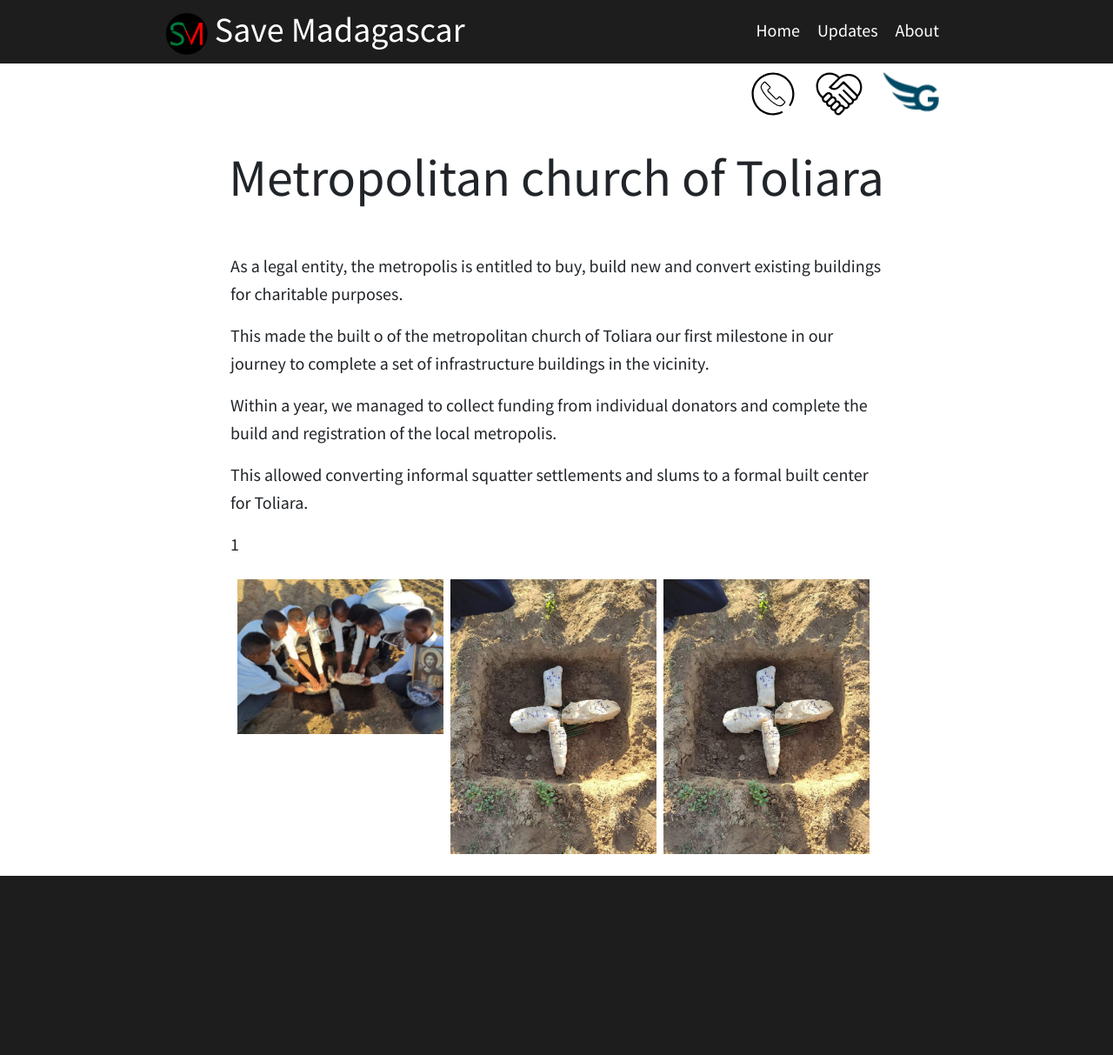
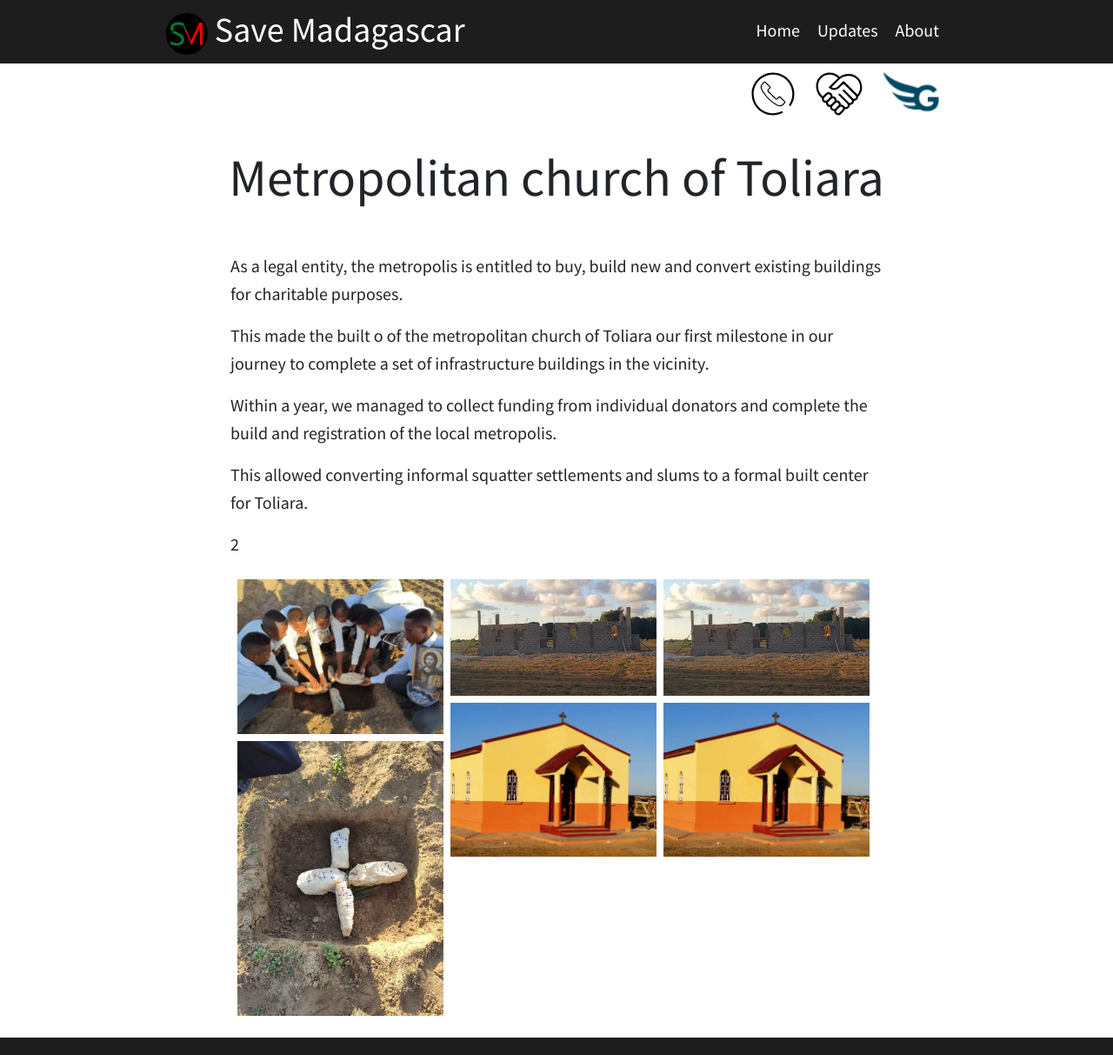
Before and after one commit to at07cm1/smadagascar_site, a Jekyll site: the page built from _posts/updates/2018-01-01-metropolitan_church_of_Toliara.md, in a window 1280 px wide. Shown: the whole page at 87% size. Built offline with Jekyll 4.4.1, drawn with Linux system fonts in a browser that asks for light colours; before the commit the page ends 1027 px from its top, so only the background shows below that.

Commit message:
image gallery test

```diff
--- a/_layouts/post.html
+++ b/_layouts/post.html
@@ -8,7 +8,7 @@
 	<div class="blog-post spacing">
 		{{ content }}
 		{% if page.gallery_images %}
-			{% assign c = page.gallery_images.size | modulo: 3 %}
+			{% assign c = page.gallery_images.size | divided_by: 3 %}
 			<p>{{c}}</p>
 			<div>
 				<div class="gallery">
```
